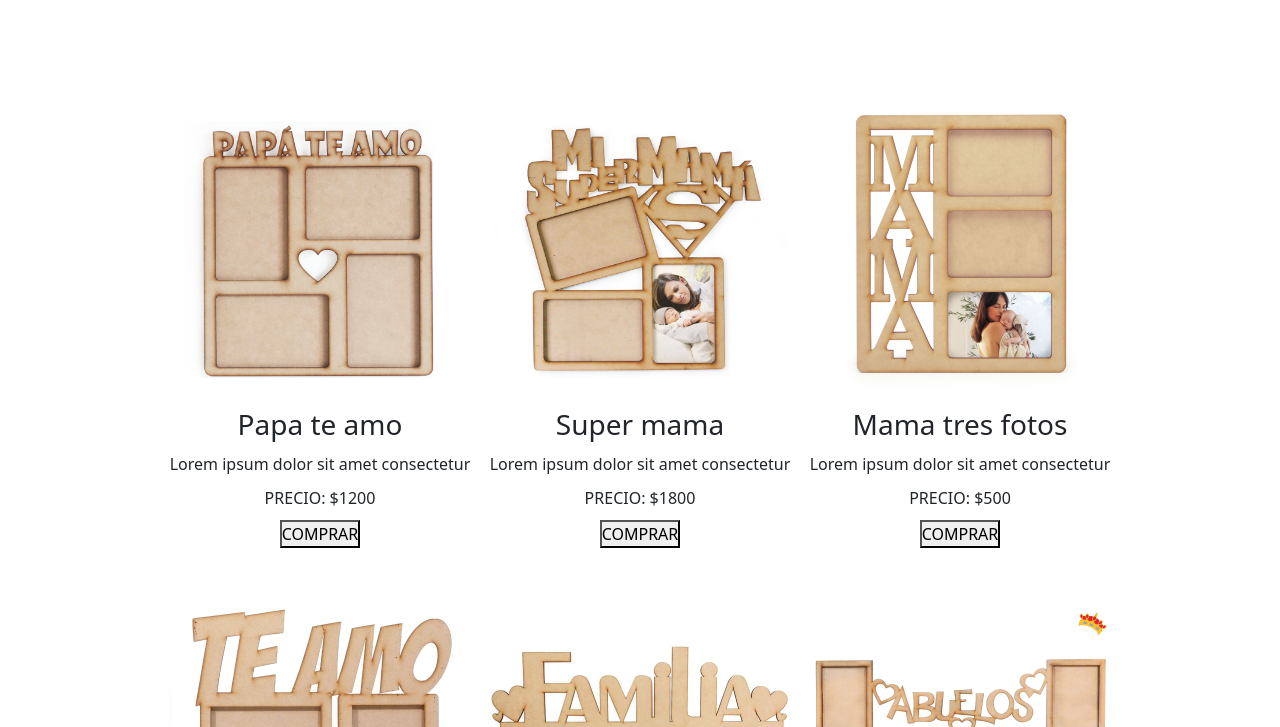
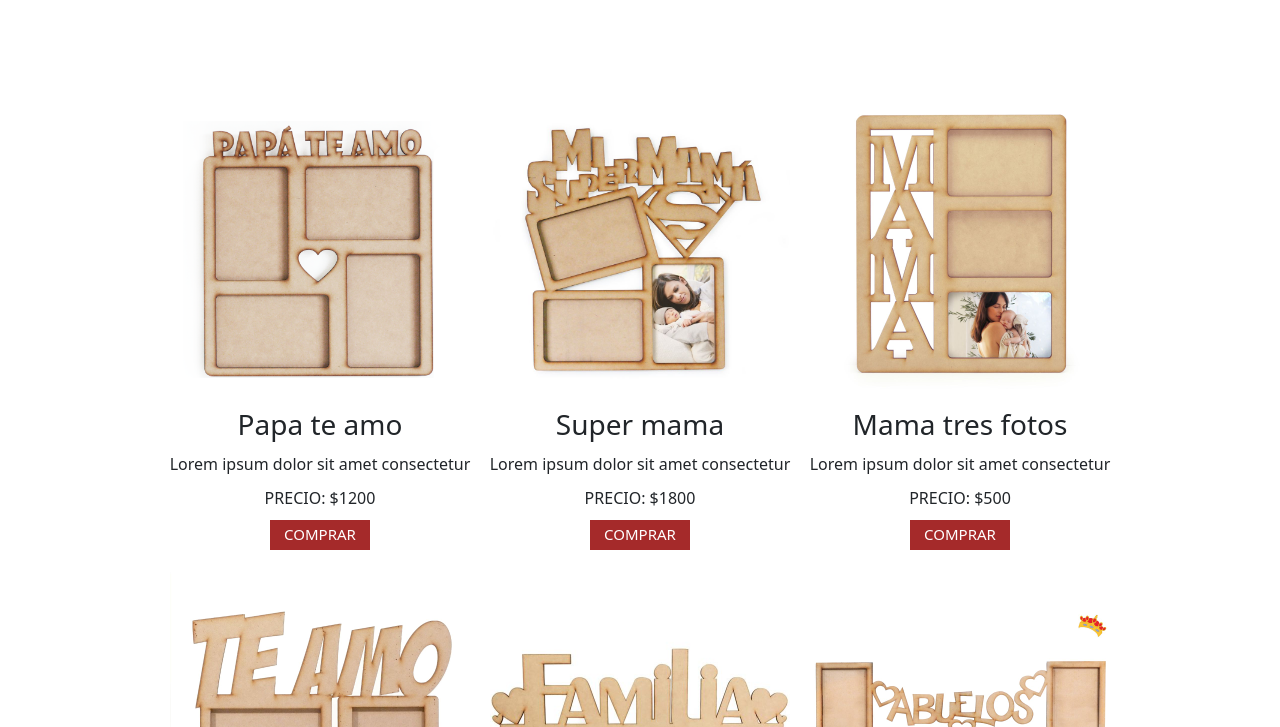
Before and after one commit to FacuAlvarez00/Proyectofinal---Facundo-Alvarez, a plain HTML site: page index.html in a window 1280 px wide. Shown: the part 73-800 px from the top of the page. Drawn offline with nearby package versions, Linux system fonts and the light colour scheme; some packages are replaced by stand-ins of ours; a script that the page names is missing.

Commit message:
estilos a las cards

```diff
--- a/archivosjs/carrito_compra.js
+++ b/archivosjs/carrito_compra.js
@@ -13,11 +13,11 @@ productos.forEach((product) => {
     <h3 class="texto_card">${product.nombre}</h3>
     <p class="texto_card">${product.desc}</p>
     <p class="texto_card">PRECIO: $${product.precio} </p>
-
     `
     contenido.append(content)
 
     let comprar = document.createElement("button")
+    comprar.className = ("boton_card")
     comprar.innerText = "COMPRAR"
     content.append(comprar)
     comprar.addEventListener("click", () => {
--- a/estilo.css
+++ b/estilo.css
@@ -26,6 +26,7 @@ p{
     top: 0px;
     color: black;
 }
+
 #contenido{
     display: grid;
     grid-template-columns: 25% 25% 25%;
@@ -45,6 +46,16 @@ p{
     text-align: center;
     margin: 10px 0;
 }
+.boton_card{
+    border-style: none;
+    color: white;
+    font-size: 15px;
+    background-color: brown;
+    width: 100px;
+    height: 30px;
+}
+
+
 .modal_wraper{
     display: flex;
     flex-direction: column;
```
